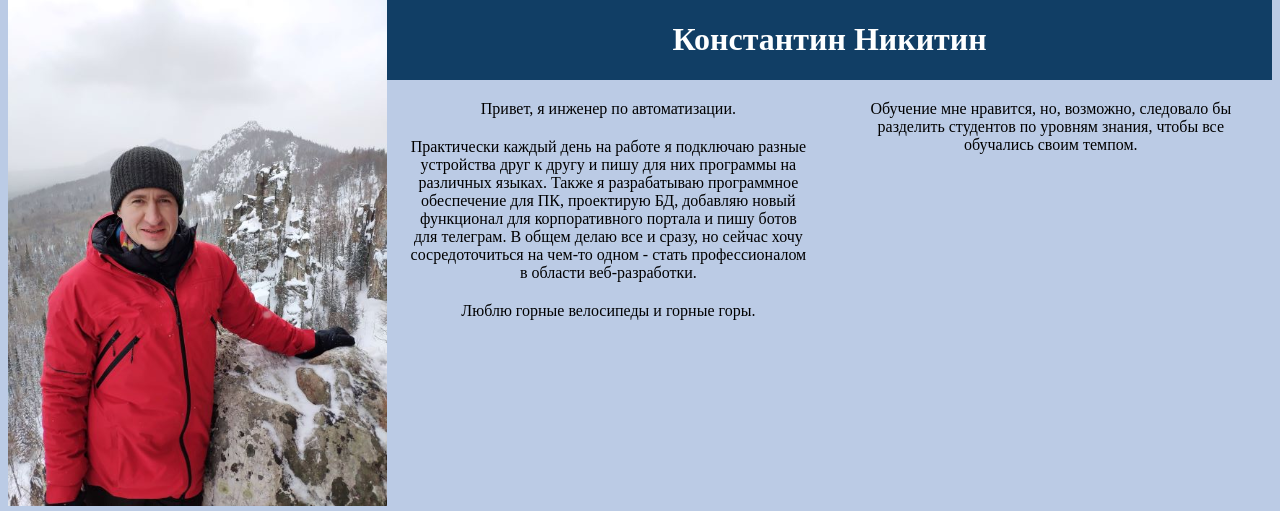
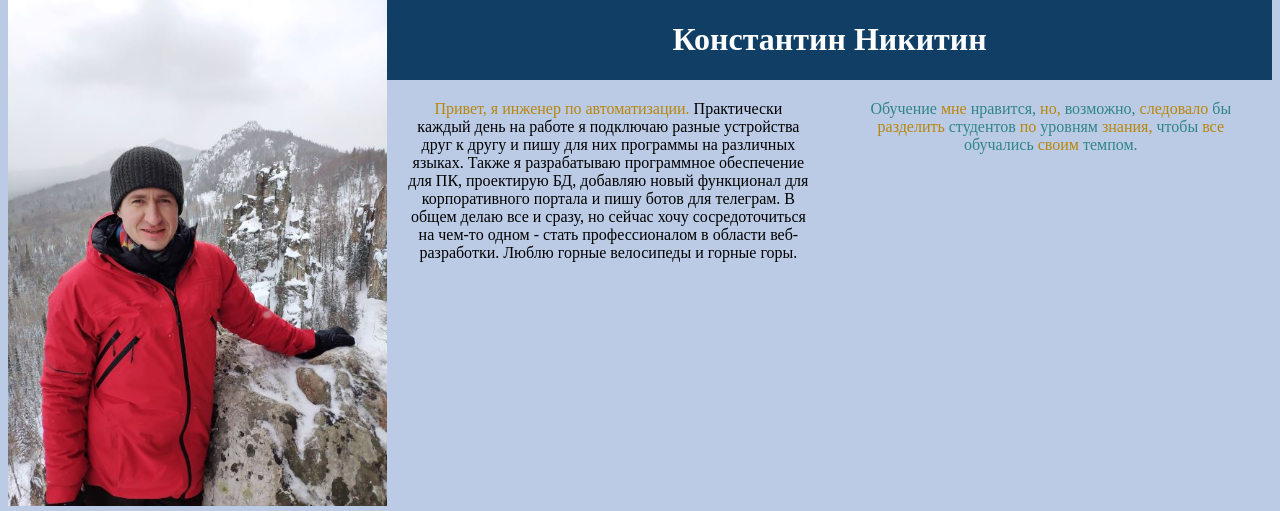
Before and after one commit to ReginaZakirova/hw-group9, a PHP site: page /index.php in a window 1280 px wide. Shown: the part 108-619 px from the top of the page. Run offline with PHP 8.4, Linux system fonts and the light colour scheme.

Commit message:
16.05.22 Работа со строками, статистика в футере

```diff
--- a/arrays.php
+++ b/arrays.php
@@ -7,6 +7,8 @@
     <meta http-equiv="X-UA-Compatible" content="ie=edge">
     <title>Массивы</title>
     <link rel="stylesheet" href="css/cycles.css">
+    <link rel="stylesheet" href="css/header.css">
+    <link rel="stylesheet" href="css/footer.css">
     <?php include 'php/day-night.php';?>
 </head>
 <body>
--- a/css/index.css
+++ b/css/index.css
@@ -40,6 +40,12 @@ p{
     display: grid;
     grid-template-columns: 1fr 1fr;
 }
+.color_first{
+    color: darkgoldenrod;
+}
+.color_second{
+    color: #308586;
+}
 @media print{
     body{
         background-color: white;
--- a/cycles.php
+++ b/cycles.php
@@ -7,6 +7,8 @@
     <meta http-equiv="X-UA-Compatible" content="ie=edge">
     <title>Циклы</title>
     <link rel="stylesheet" href="css/cycles.css">
+    <link rel="stylesheet" href="css/header.css">
+    <link rel="stylesheet" href="css/footer.css">
     <?php include 'php/day-night.php';?>
 </head>
 <body>
--- a/index.php
+++ b/index.php
@@ -7,6 +7,8 @@
     <meta http-equiv="X-UA-Compatible" content="ie=edge">
     <title>Главная</title>
     <link rel="stylesheet" href="css/index.css">
+    <link rel="stylesheet" href="css/header.css">
+    <link rel="stylesheet" href="css/footer.css">
     <?php include 'php/day-night.php';?>
 </head>
 <body>
@@ -20,15 +22,38 @@
             <h1>Константин Никитин</h1>
         </div>
         <div class="content__info">
-            <p>Привет, я инженер по автоматизации.</p>
-            <p>Практически каждый день на работе я подключаю разные устройства друг к другу и пишу для них программы на
-                различных языках. Также я разрабатываю программное обеспечение для ПК, проектирую БД, добавляю новый функционал
-                для корпоративного портала и пишу ботов для телеграм. В общем делаю все и сразу, но сейчас хочу сосредоточиться на
-                чем-то одном - стать профессионалом в области веб-разработки.</p>
-            <p>Люблю горные велосипеды и горные горы.</p>
+            <p>
+                <?php
+                $text = "Привет, я инженер по автоматизации. Практически каждый день на работе я подключаю разные
+                устройства друг к другу и пишу для них программы на различных языках. Также я разрабатываю программное
+                обеспечение для ПК, проектирую БД, добавляю новый функционал для корпоративного портала и пишу ботов
+                для телеграм. В общем делаю все и сразу, но сейчас хочу сосредоточиться на чем-то одном - стать
+                профессионалом в области веб-разработки. Люблю горные велосипеды и горные горы.";
+                echo "<span class='color_first'>" . substr_replace($text, '</span>', strpos($text, '.') + 1, 0);
+                ?>
+            </p>
         </div>
         <div class="content__review">
-            <p>Обучение мне нравится, но, возможно, следовало бы разделить студентов по уровням знания, чтобы все обучались своим темпом.</p>
+            <p>
+                <?php
+                $text = "Обучение мне нравится, но, возможно, следовало бы разделить студентов по уровням знания, чтобы
+                все обучались своим темпом.";
+                $arr = explode(" ", $text);
+                $text = "";
+                foreach ($arr as $key => $value){
+                    if (($key + 1) % 2 == 0){
+                        $text .= "<span class='color_first'>$value </span>";
+                    }
+                    else{
+                        $text .= "<span class='color_second'>$value </span>";
+                    }
+                }
+                echo $text;
+                ?>
+            </p>
+            <p>
+
+            </p>
         </div>
     </div>
     <h1 class="clear_both">Flexbox - Макет 1</h1>
--- a/php/day-night.php
+++ b/php/day-night.php
@@ -1,7 +1,7 @@
 <style>
 <?php
-$cur_hour = date('H');
-//$cur_hour = 12;
+$cur_hour = (int)date('H') + 2;
+//$cur_hour = 0;
 if ($cur_hour >= 8 && $cur_hour < 20)
     include "css/day.css";
 else
--- a/php/footer.php
+++ b/php/footer.php
@@ -1,14 +1,28 @@
-<!doctype html>
-<html lang="en">
-<head>
-    <meta charset="UTF-8">
-    <meta name="viewport"
-          content="width=device-width, user-scalable=no, initial-scale=1.0, maximum-scale=1.0, minimum-scale=1.0">
-    <meta http-equiv="X-UA-Compatible" content="ie=edge">
-    <title>footer</title>
-    <link rel="stylesheet" href="css/footer.css">
-</head>
+<?php
+$vowel_chars = ['а','у','о','ы','и','э','я','ю','ё','е'];
+$page_list = ['index.php', 'php/header.php', 'php/footer.php'];
+$text = "";
+foreach ($page_list as $page) {
+    $arr = token_get_all(file_get_contents($page));
+    foreach ($arr as $value){
+        //Включаем в результирующую строку T_INLINE_HTML и T_CONSTANT_ENCAPSED_STRING и исключаем ссылки на *.php
+        if (($value[0] == 318 || $value[0] == 320) && isset($value[1]) && substr($value[1], -4, 3) != "php" ){
+            $text .= strip_tags($value[1]);
+        }
+    }
+}
+$vowel_count = 0;
+foreach (mb_str_split($text, 1) as $value){
+    if (in_array($value, $vowel_chars)){
+        $vowel_count++;
+    }
+}
+$words_count = substr_count($text, ' ') + 1;
+?>
 <footer class="footer__flex_container">
+    <div class="footer__flex_item">
+        <?php echo "На главной странице: $words_count слов и $vowel_count гласных";?>
+    </div>
     <div class="footer__flex_item">
         © Константин Никитин, 2022
     </div>
@@ -25,4 +39,3 @@
         </a>
     </div>
 </footer>
-</html>
--- a/php/header.php
+++ b/php/header.php
@@ -1,13 +1,3 @@
-<!doctype html>
-<html lang="en">
-<head>
-    <meta charset="UTF-8">
-    <meta name="viewport"
-          content="width=device-width, user-scalable=no, initial-scale=1.0, maximum-scale=1.0, minimum-scale=1.0">
-    <meta http-equiv="X-UA-Compatible" content="ie=edge">
-    <title>header</title>
-    <link rel="stylesheet" href="css/header.css">
-</head>
 <header>
     <div class="header__logo"></div>
     <div class="main-menu">
@@ -25,4 +15,3 @@
         </div>
     </div>
 </header>
-</html>
--- a/table.php
+++ b/table.php
@@ -7,6 +7,8 @@
     <meta http-equiv="X-UA-Compatible" content="ie=edge">
     <title>Таблица менделеева</title>
     <link rel="stylesheet" href="css/table.css">
+    <link rel="stylesheet" href="css/header.css">
+    <link rel="stylesheet" href="css/footer.css">
     <?php include 'php/day-night.php';?>
 </head>
 <body>
```
